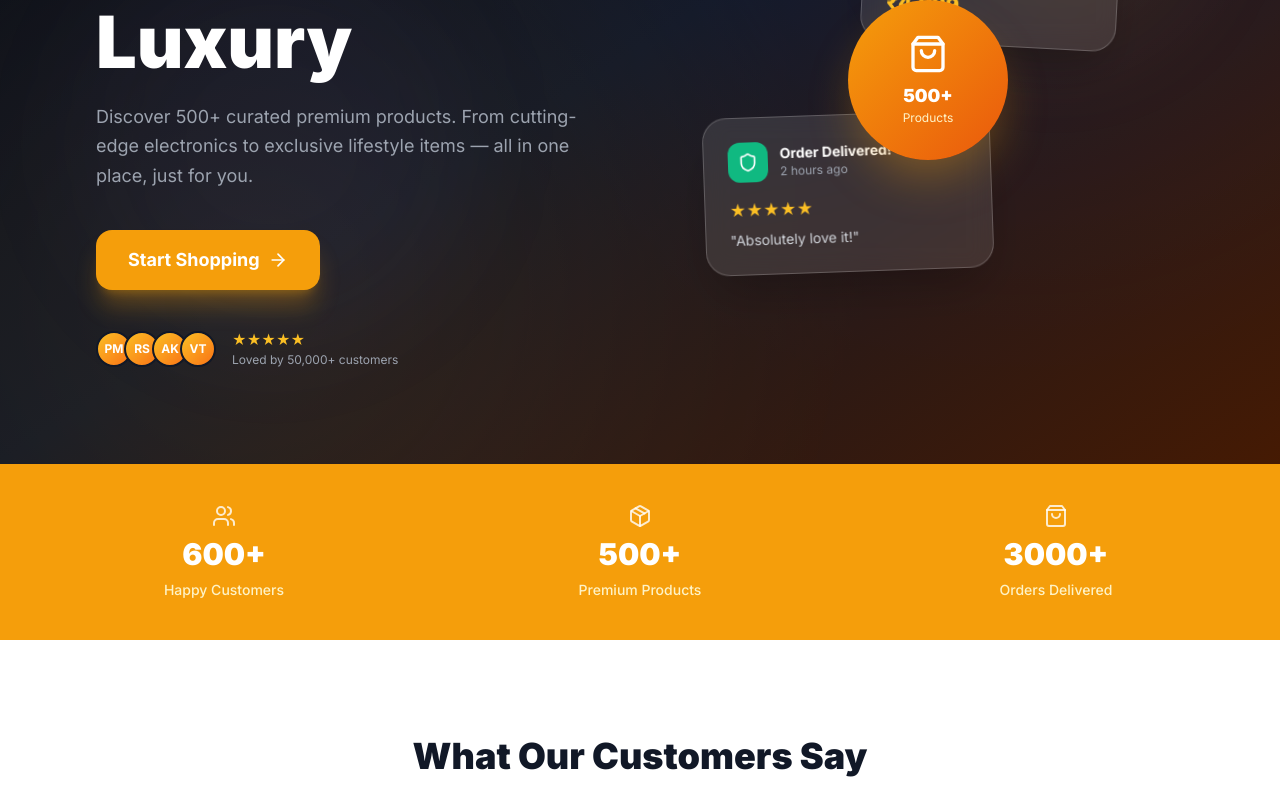
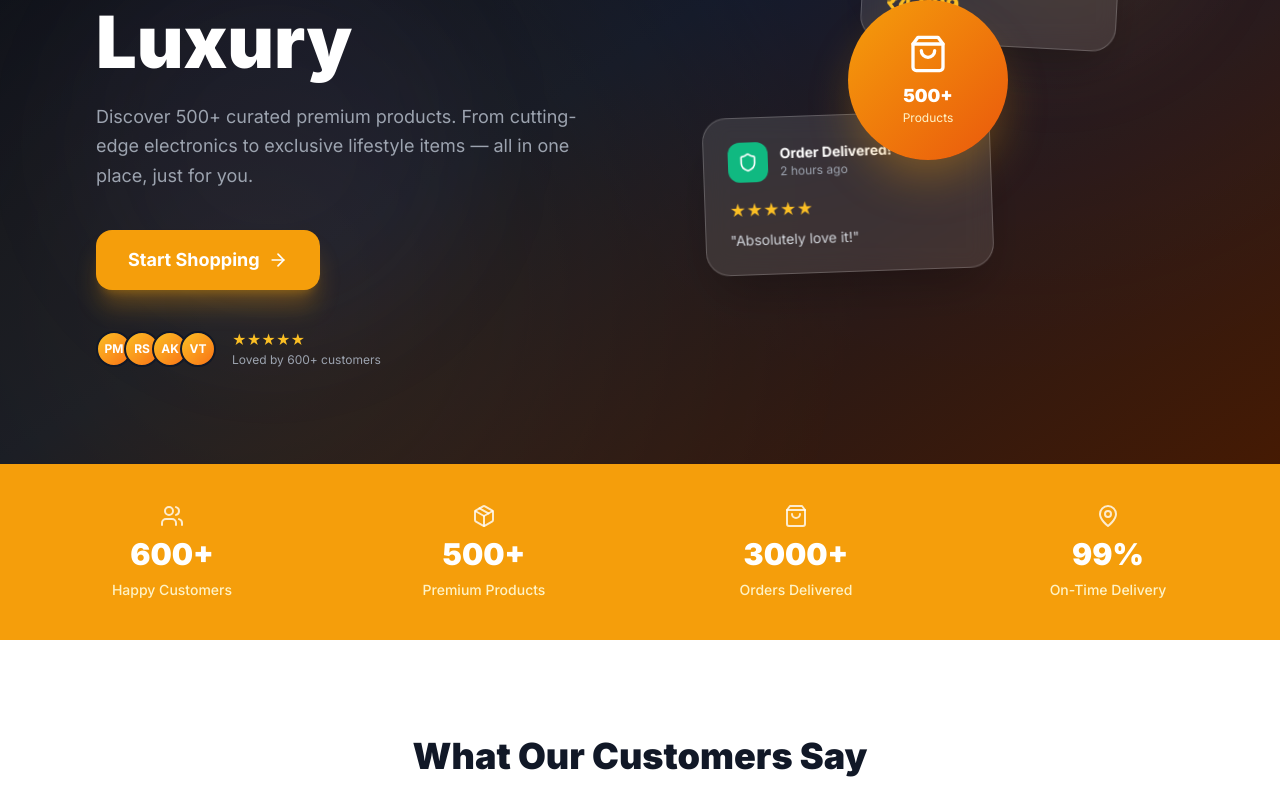
Before and after one commit to BhanuTeja1729/ecom, a React (Vite) app in the folder frontend/: page / in a window 1280 px wide. Shown: the part 368-1164 px from the top of the page. Built offline with nearby package versions, Linux system fonts and the light colour scheme.

Commit message:
feat: add product cleanup script, configure env variables, and implement About page with company details

```diff
--- a/frontend/src/pages/About.tsx
+++ b/frontend/src/pages/About.tsx
@@ -1,6 +1,6 @@
 import { useState, useEffect } from 'react';
 import { useRouter } from '../lib/router';
-import { ArrowRight, Award, Globe, Leaf, Users, Zap, Building2, FileText, MapPin, Calendar, Mail, Phone, Send, CheckCircle } from 'lucide-react';
+import { ArrowRight, Award, Globe, Leaf, Users, Zap, Building2, FileText, MapPin, ShoppingBag, Calendar, Mail, Phone, Send, CheckCircle } from 'lucide-react';
 import { MapContainer, TileLayer, Marker, Popup } from 'react-leaflet';
 import L from 'leaflet';
 import 'leaflet/dist/leaflet.css';
@@ -16,7 +16,7 @@ const customIcon = new L.Icon({
 });
 
 // BLIPZO office coordinates — Dogra Hall, Rehari Mohalla, Jammu
-const OFFICE_LOCATION: [number, number] = [32.7304691, 74.8194695];
+const OFFICE_LOCATION: [number, number] = [30.6667687, 76.8115209];
 
 const TEAM = [
   { name: 'Sanchit Sawhney', role: 'Director', location: 'Jammu & Kashmir' },
@@ -34,13 +34,14 @@ const COMPANY_DETAILS = [
   { icon: Building2, label: 'Legal Name', value: 'BLIPZO INNOVATIONS PRIVATE LIMITED' },
   { icon: FileText, label: 'CIN', value: 'U52109JK2026PTC019140' },
   { icon: Calendar, label: 'Date of Incorporation', value: 'April 27, 2026' },
-  { icon: MapPin, label: 'Registered Address', value: 'M/S Aligarh Traders, Shop No. 11, Dogra Hall, Rehari Mohalla, Jammu, J&K, India – 180005' },
+  { icon: MapPin, label: 'Registered Office', value: 'M/S Aligarh Traders, Shop No. 11, Dogra Hall, Rehari Mohalla, Jammu, J&K, India – 180005' },
 ];
 
 const CONTACT_INFO = [
   { icon: Mail, title: 'Email', value: '2804blipzoinnovationptv@gmail.com', sub: 'We reply within 24 hours' },
   { icon: Phone, title: 'Phone', value: '+91 7006464761, +91 8899590378', sub: 'Mon-Sat, 10am-6pm IST' },
   { icon: MapPin, title: 'Registered Address', value: 'M/S Aligarh Traders, Shop No. 11, Dogra Hall, Rehari Mohalla, Jammu, J&K – 180005', sub: 'Headquarters' },
+  { icon: ShoppingBag, title: 'Store Location', value: 'Ramada Plaza by Wyndham, Ambala - Chandigarh Expy, Village Pabhat, Zirakpur, Punjab 140603', sub: 'Store Location' },
 ];
 
 export function About() {
--- a/frontend/src/pages/Landing.tsx
+++ b/frontend/src/pages/Landing.tsx
@@ -1,5 +1,5 @@
 import { useEffect } from 'react';
-import { ArrowRight, Shield, Truck, RotateCcw, Star, Zap, ShoppingBag, Package, Users } from 'lucide-react';
+import { ArrowRight, Shield, Truck, RotateCcw, Star, Zap, ShoppingBag, Package, Users, MapPin } from 'lucide-react';
 import { useRouter } from '../lib/router';
 import { useAuth } from '../contexts/AuthContext';
 import { Footer } from '../components/layout/Footer';
@@ -58,6 +58,7 @@ export function Landing() {
     { icon: Users, value: '600+', label: 'Happy Customers' },
     { icon: Package, value: '500+', label: 'Premium Products' },
     { icon: ShoppingBag, value: '3000+', label: 'Orders Delivered' },
+    { icon: MapPin, value: '99%', label: 'On-Time Delivery' },
   ];
 
   // Wait until auth finishes loading, then redirect if already logged in
@@ -180,7 +181,7 @@ export function Landing() {
               </div>
               <div>
                 <div className="flex text-amber-400 text-sm">★★★★★</div>
-                <p className="text-gray-400 text-xs mt-0.5">Loved by 50,000+ customers</p>
+                <p className="text-gray-400 text-xs mt-0.5">Loved by 600+ customers</p>
               </div>
             </div>
           </div>
@@ -227,7 +228,7 @@ export function Landing() {
       {/* ── Stats bar ── */}
       <section className="py-10 bg-amber-500">
         <div className="max-w-7xl mx-auto px-4 sm:px-6 lg:px-8">
-          <div className="grid grid-cols-2 md:grid-cols-3 gap-8">
+          <div className="grid grid-cols-2 md:grid-cols-4 gap-8">
             {dynamicStats.map(({ icon: Icon, value, label }) => (
               <div key={label} className="flex flex-col items-center gap-2 text-center">
                 <Icon className="w-6 h-6 text-white/80" />
```
Also changed, not shown: 1 other file (tests, documents, lock files or other folders).
